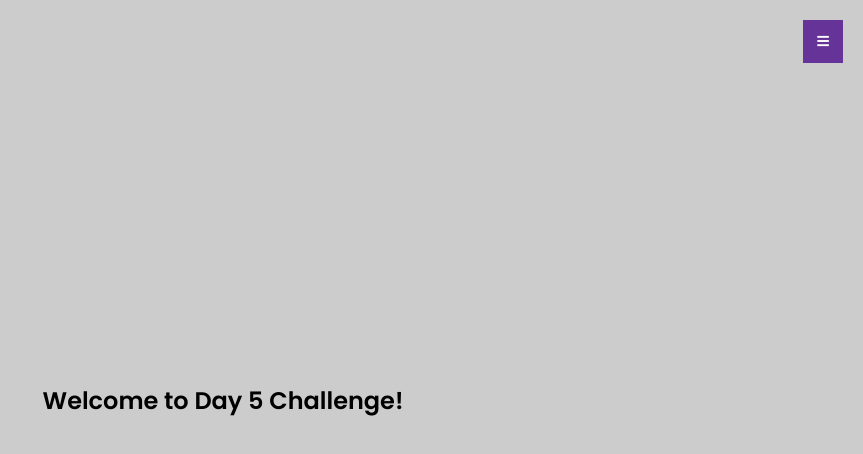
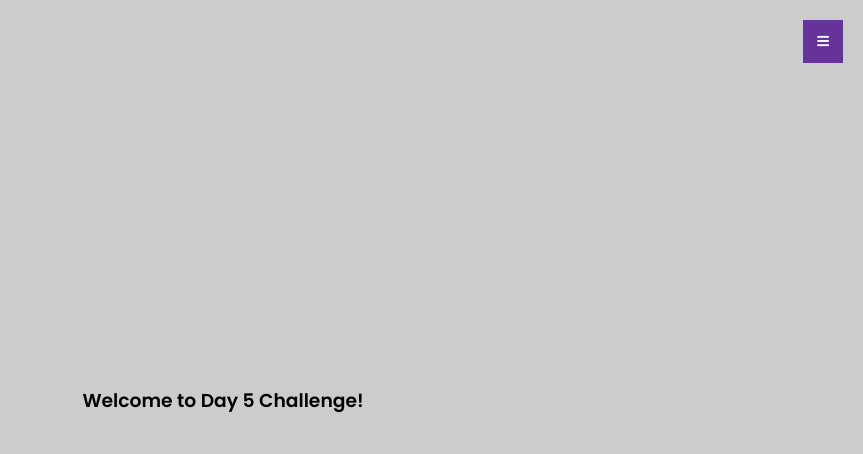
Before and after one commit to Lexitar32/Day-5-Challenge-Hamburger-menu-with-js, a plain HTML site: page index.html in a window 1280 px wide. Shown: the whole page, without its empty margins (417-1280 px from the left). Drawn offline with Linux system fonts and the light colour scheme.

Commit message:
Day 5 Challenge Completed

```diff
--- a/index.html
+++ b/index.html
@@ -21,7 +21,7 @@
   </nav>
 
   <div class="body-stuff">
-    <h2>Welcome to Day 5 Challenge!</h2>
+    <h3>Welcome to Day 5 Challenge!</h3>
   </div>
 
   <script src="./main.js"></script>
```
